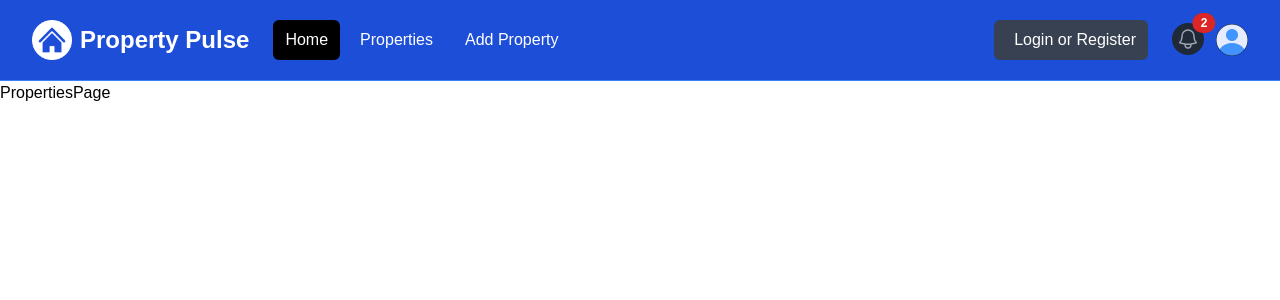
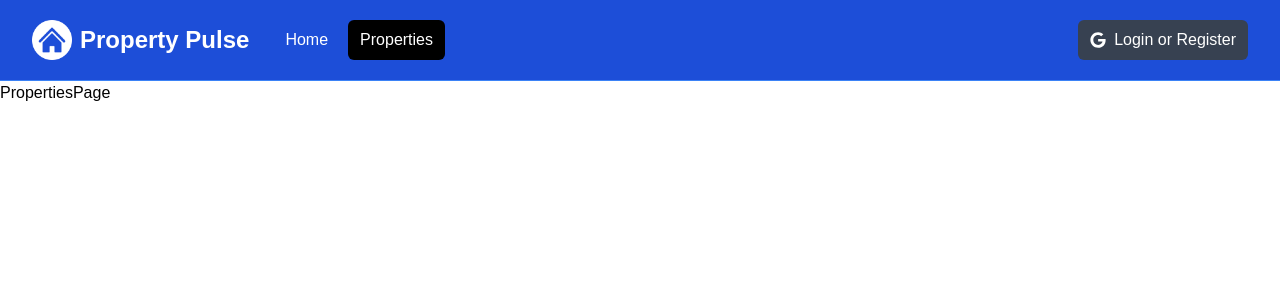
Before and after one commit to mspassov/property-pulse-nextjs, a Next.js app: page /properties in a window 1280 px wide. Shown: the top 300 px of the page. Built offline with nearby package versions, Linux system fonts and the light colour scheme.

Commit message:
Navbar links added

```diff
--- a/components/Navbar.jsx
+++ b/components/Navbar.jsx
@@ -1,9 +1,21 @@
+"use client";
+
 import React from "react";
 import logoWhite from "@/assets/images/logo-white.png";
 import profileDefault from "@/assets/images/profile.png";
 import Image from "next/image";
+import Link from "next/link";
+import { usePathname } from "next/navigation";
+import { FaGoogle } from "react-icons/fa";
+import { useState } from "react";
 
 const Navbar = () => {
+  const [isMenuOpen, setMenuOpen] = useState(false);
+  const [isProfileOpen, setProfileOpen] = useState(false);
+  const [isLoggedIn, setIsLoggedIn] = useState(false);
+
+  const path = usePathname();
+
   return (
     <nav className="bg-blue-700 border-b border-blue-500">
       <div className="mx-auto max-w-7xl px-2 sm:px-6 lg:px-8">
@@ -16,6 +28,7 @@
               className="relative inline-flex items-center justify-center rounded-md p-2 text-gray-400 hover:bg-gray-700 hover:text-white focus:outline-none focus:ring-2 focus:ring-inset focus:ring-white"
               aria-controls="mobile-menu"
               aria-expanded="false"
+              onClick={() => setMenuOpen((prev) => !prev)}
             >
               <span className="absolute -inset-0.5"></span>
               <span className="sr-only">Open main menu</span>
@@ -38,7 +51,7 @@
 
           <div className="flex flex-1 items-center justify-center md:items-stretch md:justify-start">
             {/* <!-- Logo --> */}
-            <a className="flex flex-shrink-0 items-center" href="/index.html">
+            <Link className="flex flex-shrink-0 items-center" href="/">
               <Image
                 className="h-10 w-auto"
                 src={logoWhite}
@@ -48,46 +61,57 @@
               <span className="hidden md:block text-white text-2xl font-bold ml-2">
                 Property Pulse
               </span>
-            </a>
+            </Link>
 
             {/* <!-- Desktop Menu Hidden below md screens --> */}
             <div className="hidden md:ml-6 md:block">
               <div className="flex space-x-2">
-                <a
-                  href="/index.html"
-                  className="text-white bg-black hover:bg-gray-900 hover:text-white rounded-md px-3 py-2"
+                <Link
+                  href="/"
+                  className={`text-white ${
+                    path == "/" ? "bg-black" : ""
+                  } hover:bg-gray-900 hover:text-white rounded-md px-3 py-2`}
                 >
                   Home
-                </a>
-                <a
-                  href="/properties.html"
-                  className="text-white hover:bg-gray-900 hover:text-white rounded-md px-3 py-2"
+                </Link>
+                <Link
+                  href="/properties"
+                  className={`text-white ${
+                    path == "/properties" ? "bg-black" : ""
+                  } hover:bg-gray-900 hover:text-white rounded-md px-3 py-2`}
                 >
                   Properties
-                </a>
-                <a
-                  href="/add-property.html"
-                  className="text-white hover:bg-gray-900 hover:text-white rounded-md px-3 py-2"
+                </Link>
+                {isLoggedIn && (
+                  <Link
+                    href="/properties/add"
+                    className={`text-white ${
+                      path == "/properties/add" ? "bg-black" : ""
+                    } hover:bg-gray-900 hover:text-white rounded-md px-3 py-2`}
                   >
                     Add Property
-                </a>
+                  </Link>
+                )}
               </div>
             </div>
           </div>
 
           {/* <!-- Right Side Menu (Logged Out) --> */}
+          {!isLoggedIn && (
             <div className="hidden md:block md:ml-6">
               <div className="flex items-center">
                 <button className="flex items-center text-white bg-gray-700 hover:bg-gray-900 hover:text-white rounded-md px-3 py-2">
-                <i className="fa-brands fa-google text-white mr-2"></i>
+                  <FaGoogle className="text-white mr-2" />
                   <span>Login or Register</span>
                 </button>
               </div>
             </div>
+          )}
 
           {/* <!-- Right Side Menu (Logged In) --> */}
+          {isLoggedIn && (
             <div className="absolute inset-y-0 right-0 flex items-center pr-2 md:static md:inset-auto md:ml-6 md:pr-0">
-            <a href="messages.html" className="relative group">
+              <Link href="/messages" className="relative group">
                 <button
                   type="button"
                   className="relative rounded-full bg-gray-800 p-1 text-gray-400 hover:text-white focus:outline-none focus:ring-2 focus:ring-white focus:ring-offset-2 focus:ring-offset-gray-800"
@@ -113,7 +137,7 @@
                   2
                   {/* <!-- Replace with the actual number of notifications --> */}
                 </span>
-            </a>
+              </Link>
 
               {/* <!-- Profile dropdown button --> */}
               <div className="relative ml-3">
@@ -124,6 +148,7 @@
                     id="user-menu-button"
                     aria-expanded="false"
                     aria-haspopup="true"
+                    onClick={() => setProfileOpen((prev) => !prev)}
                   >
                     <span className="absolute -inset-1.5"></span>
                     <span className="sr-only">Open user menu</span>
@@ -136,32 +161,33 @@
                 </div>
 
                 {/* <!-- Profile dropdown --> */}
+                {isProfileOpen && (
                   <div
                     id="user-menu"
-                className="hidden absolute right-0 z-10 mt-2 w-48 origin-top-right rounded-md bg-white py-1 shadow-lg ring-1 ring-black ring-opacity-5 focus:outline-none"
+                    className="absolute right-0 z-10 mt-2 w-48 origin-top-right rounded-md bg-white py-1 shadow-lg ring-1 ring-black ring-opacity-5 focus:outline-none"
                     role="menu"
                     aria-orientation="vertical"
                     aria-labelledby="user-menu-button"
                     tabIndex="-1"
                   >
-                <a
-                  href="/profile.html"
+                    <Link
+                      href="/profile"
                       className="block px-4 py-2 text-sm text-gray-700"
                       role="menuitem"
                       tabIndex="-1"
                       id="user-menu-item-0"
                     >
                       Your Profile
-                </a>
-                <a
-                  href="/saved-properties.html"
+                    </Link>
+                    <Link
+                      href="/properties/saved"
                       className="block px-4 py-2 text-sm text-gray-700"
                       role="menuitem"
                       tabIndex="-1"
                       id="user-menu-item-2"
                     >
                       Saved Properties
-                </a>
+                    </Link>
                     <button
                       className="block px-4 py-2 text-sm text-gray-700"
                       role="menuitem"
@@ -171,38 +197,52 @@
                       Sign Out
                     </button>
                   </div>
+                )}
               </div>
             </div>
+          )}
         </div>
       </div>
 
       {/* <!-- Mobile menu, show/hide based on menu state. --> */}
-      <div className="hidden" id="mobile-menu">
+      {isMenuOpen && (
+        <div id="mobile-menu">
           <div className="space-y-1 px-2 pb-3 pt-2">
-          <a
-            href="/index.html"
-            className="bg-black text-white block rounded-md px-3 py-2 text-base font-medium"
+            <Link
+              href="/"
+              className={`${
+                path == "/" ? "bg-black" : ""
+              } text-white block rounded-md px-3 py-2 text-base font-medium`}
             >
               Home
-          </a>
-          <a
-            href="/properties.html"
-            className="text-white block rounded-md px-3 py-2 text-base font-medium"
+            </Link>
+            <Link
+              href="/properties"
+              className={`${
+                path == "/properties" ? "bg-black" : ""
+              } text-white block rounded-md px-3 py-2 text-base font-medium`}
             >
               Properties
-          </a>
-          <a
-            href="/add-property.html"
-            className="text-white block rounded-md px-3 py-2 text-base font-medium"
+            </Link>
+            {isLoggedIn && (
+              <Link
+                href="/properties/add"
+                className={`${
+                  path == "/properties/add" ? "bg-black" : ""
+                } text-white block rounded-md px-3 py-2 text-base font-medium`}
               >
                 Add Property
-          </a>
+              </Link>
+            )}
+            {!isLoggedIn && (
               <button className="flex items-center text-white bg-gray-700 hover:bg-gray-900 hover:text-white rounded-md px-3 py-2 my-5">
                 <i className="fa-brands fa-google mr-2"></i>
                 <span>Login or Register</span>
               </button>
+            )}
           </div>
         </div>
+      )}
     </nav>
   );
 };
--- a/package.json
+++ b/package.json
@@ -9,9 +9,10 @@
     "lint": "next lint"
   },
   "dependencies": {
+    "next": "15.1.4",
     "react": "^19.0.0",
     "react-dom": "^19.0.0",
-    "next": "15.1.4"
+    "react-icons": "^5.4.0"
   },
   "devDependencies": {
     "postcss": "^8",
```
Also changed, not shown: 1 other file (tests, documents, lock files or other folders). Lines whose indentation alone changed are shown as unchanged.
